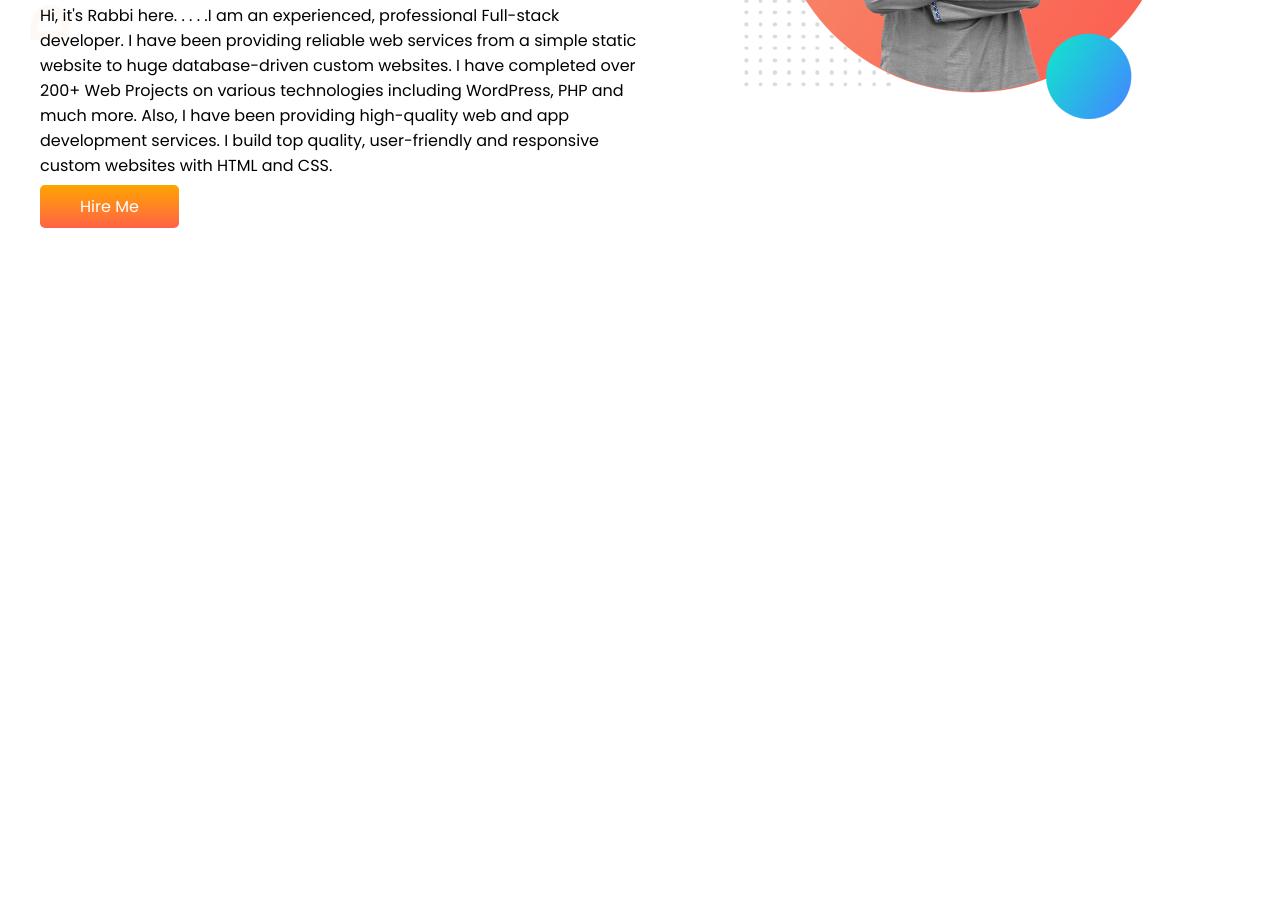
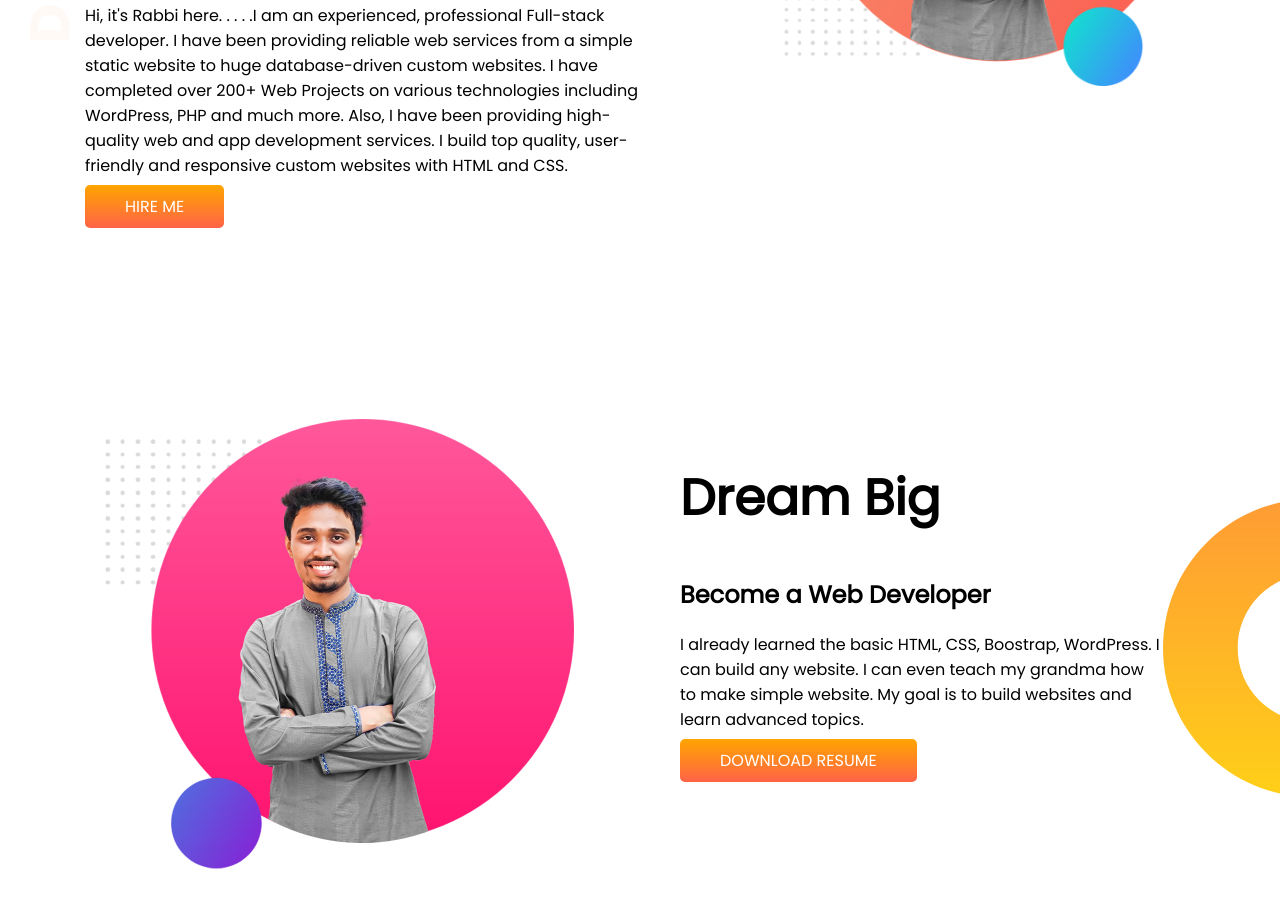
Before and after one commit to Rabbi01521/Developer-Portfolio, a plain HTML site: page index.html in a window 1280 px wide. Shown: the part 319-1226 px from the top of the page. Before the commit the page ends 800 px from the top, so only its background shows below. Drawn offline with Linux system fonts and the light colour scheme.

Commit message:
Dream-Big added

```diff
--- a/index.html
+++ b/index.html
@@ -17,11 +17,23 @@
         <h1> <span class="orange-color">Rabbi Hasan</span>  World!</h1>
         <h3>Build Climber and Train Stopper</h3>
         <p>Hi, it's Rabbi here. . . . .I am an experienced, professional Full-stack developer. I have been providing reliable web services from a simple static website to huge database-driven custom websites. I have completed over 200+ Web Projects on various technologies including WordPress, PHP and much more. Also, I have been providing high-quality web and app development services. I build top quality, user-friendly and responsive custom websites with HTML and CSS.</p>
-        <a class="link-btn" href="https://www.linkedin.com/in/md-rabbi-hasan-206378147/" target="blank">Hire Me</a>
+        <a class="link-btn" href="https://www.linkedin.com/in/md-rabbi-hasan-206378147/" target="_blank">Hire Me</a>
     </div>
     <div class="half-width">
         <img src="images/Rabbi-BG.png" alt="">
     </div>
 </section>
+
+<section class="dream-big">
+    <div class="half-width2">
+        <img src="images/Rabbi-BG-2.png" alt="">
+    </div>
+    <div class="half-width2">
+        <h1>Dream Big</h1>
+        <h2>Become a Web Developer</h2>
+        <p>I already learned the basic HTML, CSS, Boostrap, WordPress. I can build any website. I can even teach my grandma how to make simple website. My goal is to build websites and learn advanced topics.</p>
+        <a class="link-btn" href="Cv/CV.pdf" target="_blank" rel="noopener noreferrer">Download Resume</a>
+    </div>
+</section>
 </body>
 </html>
--- a/style.css
+++ b/style.css
@@ -13,6 +13,7 @@ h1 {
 
 section {
   display: flex;
+  margin-bottom: 200px;
 }
 
 .top-banner {
@@ -21,10 +22,23 @@ section {
 }
 .half-width {
   width: 50%;
+  padding-left: 85px;
+}
+
+.half-width img {
+  width: 100%;
+}
+
+.half-width2 {
+  width: 50%;
   padding-left: 40px;
 }
 
-.half-width img {
+.half-width2 p {
+  padding-right: 120px;
+}
+
+.half-width2 img {
   width: 100%;
 }
 
@@ -34,4 +48,11 @@ section {
   background-image: linear-gradient(orange, tomato);
   padding: 10px 40px;
   border-radius: 5px;
+  text-transform: uppercase;
 }
+
+.dream-big {
+  background-image: url(images/dream-bg.png);
+  background-repeat: no-repeat;
+  background-position: right;
+}
```
Also changed, not shown: 1 other file.
